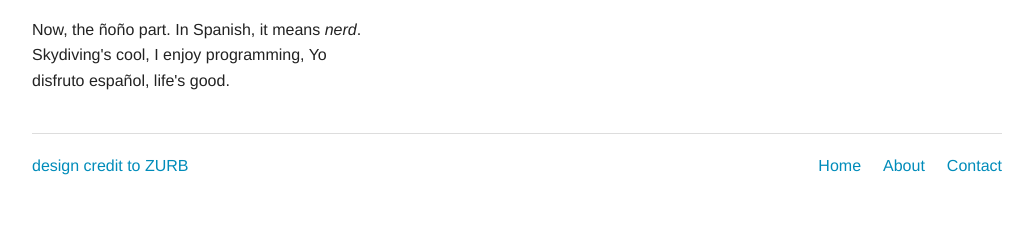
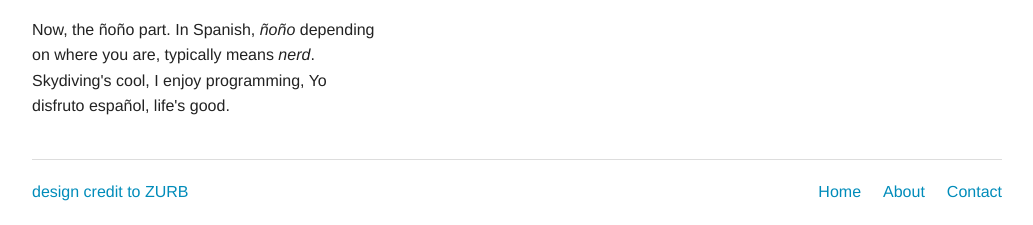
Before and after one commit to skydiving-nono/skydiving-nono.github.io, a plain HTML site: page index.html in a window 1280 px wide. Shown: the part 617-842 px from the top of the page, without its empty margins (123-1156 px from the left). Before the commit the page ends 816 px from the top, so only its background shows below. Drawn offline with Linux system fonts and the light colour scheme.

Commit message:
grammar fix

```diff
--- a/index.html
+++ b/index.html
@@ -63,7 +63,7 @@
             <p>Simply, since the first time I've skydived, my life has been changed. There is a beautiful quote from Leonardo da Vinci that pretty much sums it all up:</p>
             <p>“Once you have tasted flight, you will forever walk the earth with your eyes turned skyward, for there you have been, and there you will always long to return.”</p>
             <p>- Leonardo da Vinci</p>
-            <p>Now, the ñoño part. In Spanish, it means <em>nerd</em>. Skydiving's cool, I enjoy programming, Yo disfruto español, life's good.</p>
+            <p>Now, the ñoño part. In Spanish, <em>ñoño</em> depending on where you are, typically means <em>nerd</em>. Skydiving's cool, I enjoy programming, Yo disfruto español, life's good.</p>
           </div>
           <div class="large-6 columns">
             <img src="https://raw.githubusercontent.com/skydiving-nono/skydiving-nono.github.io/master/img/1548255945396.jpg" />
```
